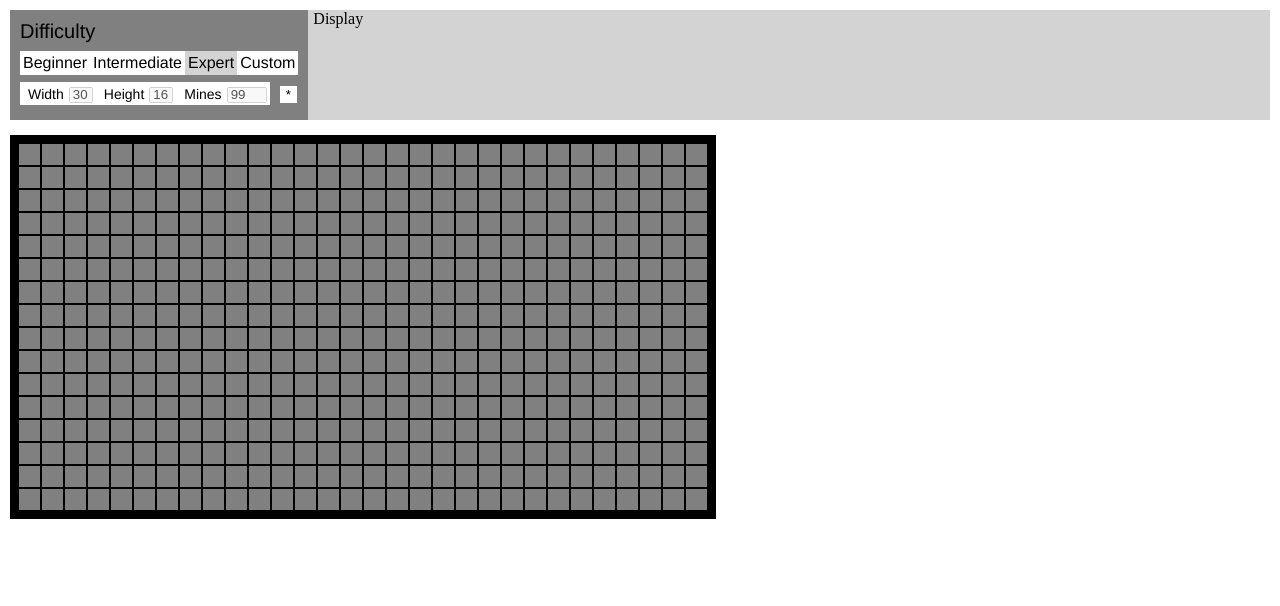
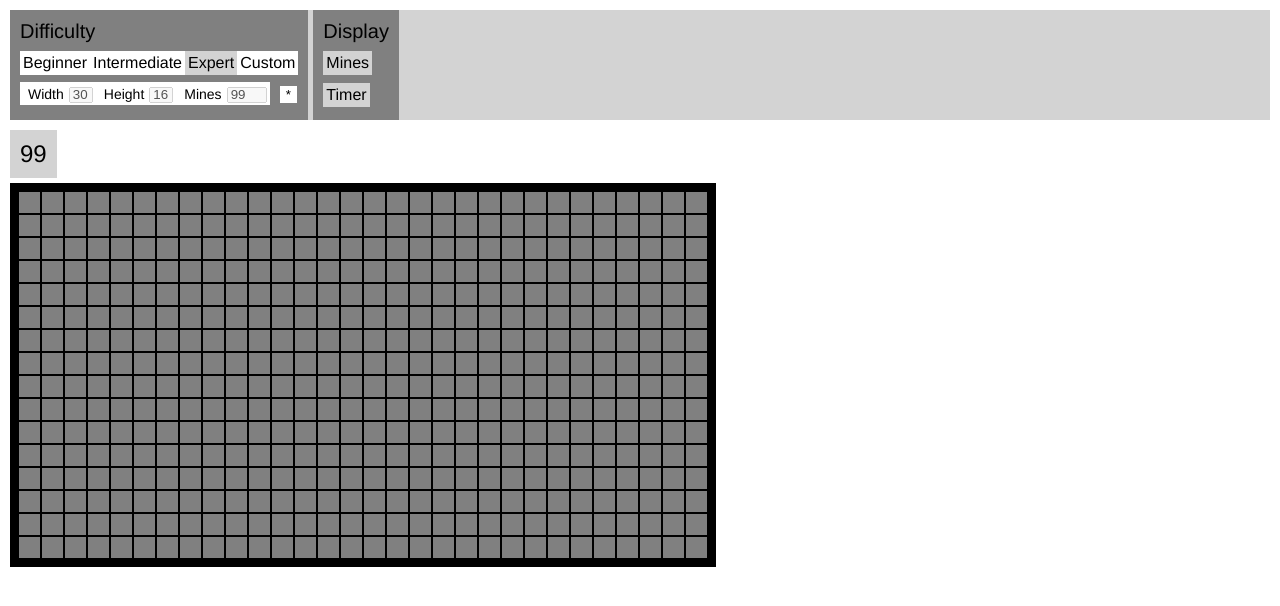
Before and after one commit to tinonion/return-of-the-mines, a React (Create React App) app: page / in a window 1280 px wide. Shown: the top 606 px of the page. Built offline with nearby package versions, Linux system fonts and the light colour scheme.

Commit message:
started adding display options and minor fixes

```diff
--- /dev/null
+++ b/src/app/css/MineCounter.css
@@ -0,0 +1,8 @@
+.mine-counter {
+    margin-left: 10px;
+    padding: 10px;
+    display: inline-block;
+    background-color: lightgrey;
+    font-family: Helvetica;
+    font-size: 24px;
+}
--- a/src/app/game/RBoard.tsx
+++ b/src/app/game/RBoard.tsx
@@ -98,8 +98,6 @@ export default function RBoard(props: BoardProps) {
     const createBoard = useCallback((tileCanvas: HTMLCanvasElement) => {
         if (tileCanvas == null) { return; }
 
-        console.log("create board");
-
         canvasRef.current = tileCanvas;
         createLocalizedKeyListener(handleKeyDown, handleKeyUp);
 
--- a/src/app/game/RDifficultyMenu.tsx
+++ b/src/app/game/RDifficultyMenu.tsx
@@ -14,7 +14,7 @@ interface DifficultyMenuProps {
 export default function RDifficultyMenu(props: DifficultyMenuProps) {
     const [difficultyFields, setDifficultyFields] = useState(diffOptions.defaultDifficultyOptions());
 
-    function changeOptionField(qualifer: keyof diffOptions.DifficultyOptions, newValue: string) {
+    function changeOptionField(qualifier: keyof diffOptions.DifficultyOptions, newValue: string) {
         let newOptions = Object.assign({}, difficultyFields);
         // @ts-ignore
         newOptions[qualifier] = newValue;
@@ -40,6 +40,17 @@ export default function RDifficultyMenu(props: DifficultyMenuProps) {
         setDifficultyFields(newOptions);
     }
 
+    const changeRowCount = (newValue: string) => {
+        changeOptionField("rowCount", newValue);
+    }
+
+    const changeColCount = (newValue: string) => {
+        changeOptionField("colCount", newValue);
+    }
+
+    const changeMineCount = (newValue: string) => {
+        changeOptionField("mineCount", newValue);
+    }
 
     let difficultySelections = new Array<boolean>(false, false, false, false);
     difficultySelections[difficultyFields.difficulty] = true;
@@ -48,62 +59,47 @@ export default function RDifficultyMenu(props: DifficultyMenuProps) {
 
     const title = "Difficulty";
 
-    const children = new Array<JSX.Element>(
-        <ROptionToggle key="beginner-button"
-                       text="Beginner"
+    const children = (
+    <React.Fragment>
+        <ROptionToggle text="Beginner"
                        selected={difficultySelections[0]}
                        handleClick={() =>
-                            { changeDifficulty(Difficulty.Beginner); }}/>,
-        <ROptionToggle key="intermediate-button"
-                       text="Intermediate"
+                            { changeDifficulty(Difficulty.Beginner); }}/>
+        <ROptionToggle text="Intermediate"
                        selected={difficultySelections[1]}
                        handleClick={() =>
-                            { changeDifficulty(Difficulty.Intermediate); }}/>,
-        <ROptionToggle key="expert-button"
-                       text="Expert"
+                            { changeDifficulty(Difficulty.Intermediate); }}/>
+        <ROptionToggle text="Expert"
                        selected={difficultySelections[2]}
                        handleClick={() =>
-                            { changeDifficulty(Difficulty.Expert); }}/>,
-        <ROptionToggle key="custom-button"
-                       text="Custom"
+                            { changeDifficulty(Difficulty.Expert); }}/>
+        <ROptionToggle text="Custom"
                        selected={difficultySelections[3]}
                        handleClick={() =>
-                            { changeDifficulty(Difficulty.Custom); }}/>,
-        <br key="break"/>,
-        <div key="horizontal-space" className="horizontal-space"/>,
-        <ROptionField key="width-field"
-                      enableInput={enableDifficultyInput}
+                            { changeDifficulty(Difficulty.Custom); }}/>
+        <br />
+        <div className="horizontal-space"/>
+        <ROptionField enableInput={enableDifficultyInput}
                       text="Width"
                       maxInputLength={2}
                       value={difficultyFields.colCount}
-                      onChange={(newValue: string) => {
-                            changeOptionField("colCount", newValue);
-                        }}/>,
-        <ROptionField key="height-field"
-                      enableInput={enableDifficultyInput}
+                      onChange={changeColCount}/>
+        <ROptionField enableInput={enableDifficultyInput}
                       text="Height"
                       maxInputLength={2}
                       value={difficultyFields.rowCount}
-                      onChange={(newValue: string) => {
-                            changeOptionField("rowCount", newValue);
-                        }}/>,
-        <ROptionField key="mine-field"
-                      enableInput={enableDifficultyInput}
+                      onChange={changeRowCount}/>
+        <ROptionField enableInput={enableDifficultyInput}
                       text="Mines"
                       maxInputLength={4}
                       value={difficultyFields.mineCount}
-                      onChange={(newValue: string) => {
-                            changeOptionField("mineCount", newValue);
-                        }}/>,
-        <ROptionButton key="reset-button"
-                       text="*"
+                      onChange={changeMineCount}/>
+        <ROptionButton text="*"
                        onClick={(e) => {
-                            const validated: diffOptions.ValidatedDifficultyOptions =
-                                diffOptions.validateDifficultyOptions(difficultyFields);
-                            props.commitOptions("difficultyOptions", validated);
+                            props.commitOptions("difficultyOptions",
+                                                diffOptions.validateDifficultyOptions(difficultyFields));
                         }}/>
-
-    );
+    </React.Fragment>);
 
     return (
        <RSubMenu title={title}
--- /dev/null
+++ b/src/app/game/RDisplayMenu.tsx
@@ -0,0 +1,40 @@
+import React, { useState } from "react";
+import RSubMenu from "./RSubMenu";
+import { ValidatedOptions, GameOptions } from "../../options/GameOptions";
+import ROptionToggle from "./ROptionToggle";
+import { defaultDisplayOptions, DisplayOptions } from "../../options/DisplayOptions";
+
+interface DisplayMenuProps {
+    commitOptions: (o: keyof GameOptions, v: ValidatedOptions) => void
+}
+
+export default function RDisplayMenu(props: DisplayMenuProps) {
+    const [displayOptions, setDisplayOptions] = useState(defaultDisplayOptions());
+
+    function changeDisplayOption(k: keyof DisplayOptions, v: any) {
+        let newOptions = Object.assign({}, displayOptions);
+        // @ts-ignore
+        newOptions[k] = v;
+        setDisplayOptions(newOptions);
+    }
+
+    const [showMineCount, showTimer]
+        = [displayOptions.showMineCount, displayOptions.showTimer];
+
+    const children = (<React.Fragment>
+       <ROptionToggle text="Mines"
+                      selected={showMineCount}
+                      handleClick={() =>
+                        { changeDisplayOption("showMineCount", !showMineCount) }}/>
+       <br/>
+       <ROptionToggle text="Timer"
+                      selected={showTimer}
+                      handleClick={() =>
+                        { changeDisplayOption("showTimer", !showTimer); }}/>
+    </React.Fragment>);
+
+    return (
+       <RSubMenu title="Display"
+                 children={children}/>
+    );
+}
--- a/src/app/game/RGame.tsx
+++ b/src/app/game/RGame.tsx
@@ -3,12 +3,14 @@ import React, { useState } from "react";
 import ROptionsBar from "./ROptionsBar";
 import RBoard from "./RBoard";
 import { defaultOptions, GameOptions, ValidatedOptions } from "../../options/GameOptions";
+import RMineCounter from "./RMineCounter";
 
 export default function RGame() {
     const [options, setOptions] = useState(defaultOptions());
 
-    function commitOptions(qualifier: keyof GameOptions, validated: ValidatedOptions) {
+    function commitOptions(qualifier: keyof GameOptions, validated: any) {
         let newOptions = Object.assign({}, options);
+        // @ts-ignore
         newOptions[qualifier] = validated;
         setOptions(newOptions);
     }
@@ -16,6 +18,8 @@ export default function RGame() {
     return (
         <div>
             <ROptionsBar commitOptions={commitOptions}/>
+            <RMineCounter initialCount={options.difficultyOptions.mineCount}/>
+            <br/>
             <RBoard options={options}/>
         </div>
     );
--- /dev/null
+++ b/src/app/game/RMineCounter.tsx
@@ -0,0 +1,21 @@
+import React, { useState, useEffect } from "react";
+
+import "../css/MineCounter.css";
+
+interface MineCounterProps {
+    initialCount: number
+}
+
+export default function RMineCounter(props: MineCounterProps) {
+    const [mineCount, setMineCount] = useState(props.initialCount);
+
+    useEffect(() => {
+        setMineCount(props.initialCount);
+    });
+
+    return (
+        <span className="mine-counter">
+            {mineCount}
+        </span>
+    );
+}
--- a/src/app/game/ROptionsBar.tsx
+++ b/src/app/game/ROptionsBar.tsx
@@ -1,9 +1,10 @@
 import React from "react";
 
+import "../css/OptionsBar.css";
+
+import { ValidatedOptions, GameOptions } from "../../options/GameOptions";
+import RDisplayMenu from "./RDisplayMenu";
 import RDifficultyMenu from "./RDifficultyMenu";
-
-import "../css/OptionsBar.css";
-import { ValidatedOptions, GameOptions } from "../../options/GameOptions";
 
 interface OptionsBarProps {
     commitOptions: (q: keyof GameOptions, v: ValidatedOptions) => void
@@ -13,11 +14,7 @@ export default function ROptionsBar(props: OptionsBarProps) {
     return (
         <div className="options-bar">
             <RDifficultyMenu commitOptions={props.commitOptions}/>
-            <span className="options-section">
-                <div className="section-title">
-                    Display
-                </div>
-            </span>
+            <RDisplayMenu commitOptions={props.commitOptions}/>
         </div>
     );
 }
--- a/src/app/game/RSubMenu.tsx
+++ b/src/app/game/RSubMenu.tsx
@@ -4,7 +4,7 @@ import "../css/SubMenu.css";
 
 interface SubMenuProps {
     title: string,
-    children: Array<JSX.Element>,
+    children: JSX.Element
 }
 
 export default function RSubMenu(props: SubMenuProps) {
--- /dev/null
+++ b/src/options/DisplayOptions.ts
@@ -0,0 +1,11 @@
+export interface DisplayOptions {
+    showMineCount: boolean,
+    showTimer: boolean
+}
+
+export function defaultDisplayOptions() {
+    return {
+        showMineCount: true,
+        showTimer: true
+    } as DisplayOptions;
+}
--- a/src/options/GameOptions.ts
+++ b/src/options/GameOptions.ts
@@ -1,13 +1,16 @@
 import { ValidatedDifficultyOptions, defaultDifficultyOptions, validateDifficultyOptions } from "./DifficultyOptions";
+import { DisplayOptions, defaultDisplayOptions } from "./DisplayOptions";
 
 export interface GameOptions {
     difficultyOptions: ValidatedDifficultyOptions;
+    displayOptions: DisplayOptions;
 }
 
-export type ValidatedOptions = ValidatedDifficultyOptions;
+export type ValidatedOptions = ValidatedDifficultyOptions | DisplayOptions;
 
 export function defaultOptions() {
     return {
-        difficultyOptions: validateDifficultyOptions(defaultDifficultyOptions())
+        difficultyOptions: validateDifficultyOptions(defaultDifficultyOptions()),
+        displayOptions: defaultDisplayOptions()
     } as GameOptions;
 }
```
